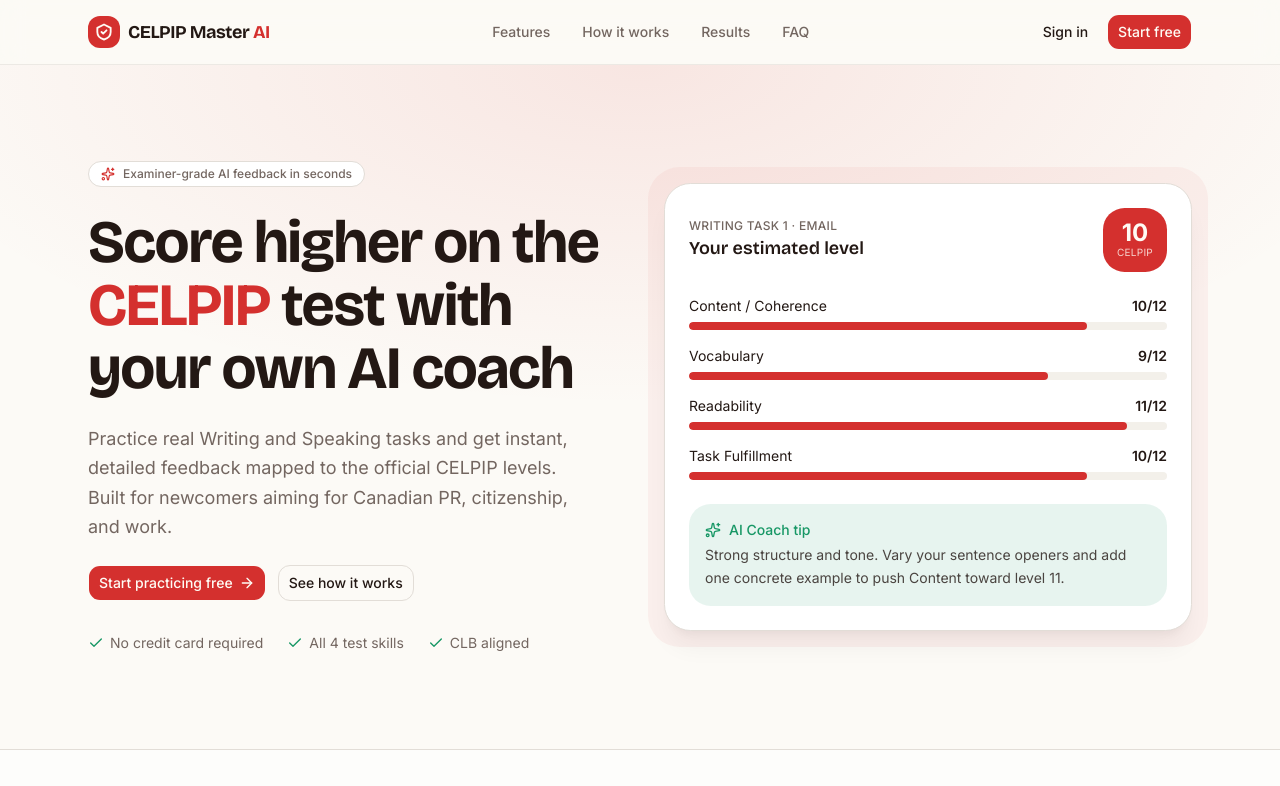
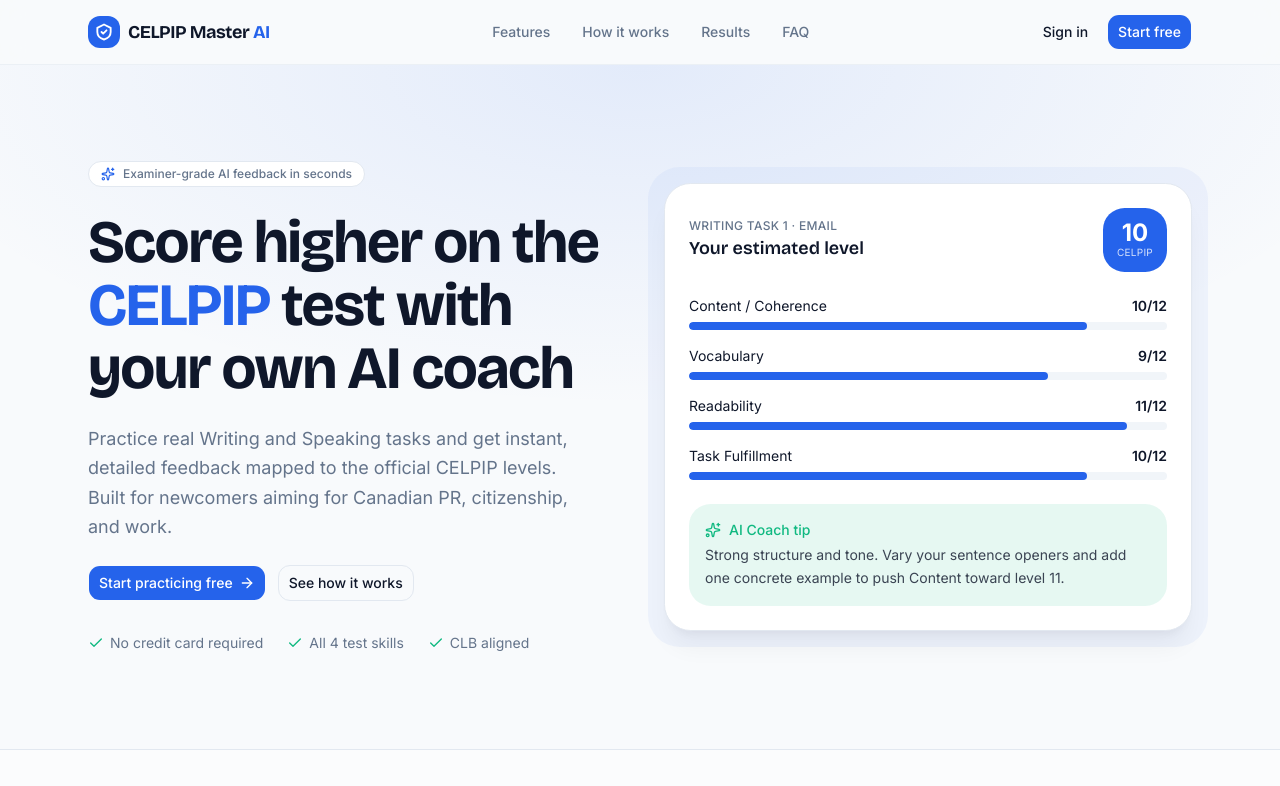
Before and after one commit to shriatri23-a11y/celpip-master-ai, a Next.js app: page / in a window 1280 px wide. Shown: the top 786 px of the page. Built offline with nearby package versions, Linux system fonts and the light colour scheme.

Commit message:
feat: update color palette to CELPIP Master AI brand colors
Co-authored-by: shriatri23-a11y <302353332+shriatri23-a11y@users.noreply.github.com>

```diff
--- a/app/globals.css
+++ b/app/globals.css
@@ -66,22 +66,23 @@
 
 :root {
   color-scheme: light;
-  --background: oklch(0.985 0.006 80);
-  --foreground: oklch(0.22 0.02 40);
-  --card: oklch(1 0 0);
-  --card-foreground: oklch(0.22 0.02 40);
-  --popover: oklch(1 0 0);
-  --popover-foreground: oklch(0.22 0.02 40);
-  --primary: oklch(0.57 0.2 27);
-  --primary-foreground: oklch(0.99 0.01 80);
-  --secondary: oklch(0.95 0.01 80);
-  --secondary-foreground: oklch(0.28 0.02 40);
-  --muted: oklch(0.955 0.008 80);
-  --muted-foreground: oklch(0.52 0.02 45);
-  --accent: oklch(0.94 0.03 40);
-  --accent-foreground: oklch(0.3 0.05 30);
-  --success: oklch(0.6 0.13 160);
-  --success-foreground: oklch(0.99 0.01 80);
+  /* CELPIP Master AI brand palette — Blue / Emerald / Gold */
+  --background: #f8fafc;
+  --foreground: #0f172a;
+  --card: #ffffff;
+  --card-foreground: #0f172a;
+  --popover: #ffffff;
+  --popover-foreground: #0f172a;
+  --primary: #2563eb;
+  --primary-foreground: #ffffff;
+  --secondary: #ecfdf5;
+  --secondary-foreground: #047857;
+  --muted: #f1f5f9;
+  --muted-foreground: #64748b;
+  --accent: #fef3c7;
+  --accent-foreground: #b45309;
+  --success: #10b981;
+  --success-foreground: #ffffff;
   /* CELPIP mock-test chrome — matched to the official practice UI */
   --mt-bg: #f2f3f5;
   --mt-panel: #f7f9fb;
@@ -99,98 +100,98 @@
   --mt-progress-track: #ffffff;
   --mt-timer: #d21f1f;
   --destructive: oklch(0.577 0.245 27.325);
-  --border: oklch(0.9 0.01 70);
-  --input: oklch(0.9 0.01 70);
-  --ring: oklch(0.57 0.2 27);
-  --chart-1: oklch(0.57 0.2 27);
-  --chart-2: oklch(0.6 0.13 160);
-  --chart-3: oklch(0.65 0.14 60);
-  --chart-4: oklch(0.5 0.09 240);
-  --chart-5: oklch(0.45 0.02 40);
+  --border: #e2e8f0;
+  --input: #e2e8f0;
+  --ring: #2563eb;
+  --chart-1: #2563eb;
+  --chart-2: #10b981;
+  --chart-3: #f59e0b;
+  --chart-4: #6366f1;
+  --chart-5: #0ea5e9;
   --radius: 0.75rem;
-  --sidebar: oklch(0.99 0.005 80);
-  --sidebar-foreground: oklch(0.22 0.02 40);
-  --sidebar-primary: oklch(0.57 0.2 27);
-  --sidebar-primary-foreground: oklch(0.99 0.01 80);
-  --sidebar-accent: oklch(0.95 0.01 80);
-  --sidebar-accent-foreground: oklch(0.28 0.02 40);
-  --sidebar-border: oklch(0.9 0.01 70);
-  --sidebar-ring: oklch(0.57 0.2 27);
+  --sidebar: #ffffff;
+  --sidebar-foreground: #0f172a;
+  --sidebar-primary: #2563eb;
+  --sidebar-primary-foreground: #ffffff;
+  --sidebar-accent: #f1f5f9;
+  --sidebar-accent-foreground: #0f172a;
+  --sidebar-border: #e2e8f0;
+  --sidebar-ring: #2563eb;
 }
 
 .dark {
   color-scheme: dark;
-  --success: oklch(0.6 0.13 160);
-  --success-foreground: oklch(0.99 0.01 80);
-  --background: oklch(0.145 0 0);
-  --foreground: oklch(0.985 0 0);
-  --card: oklch(0.205 0 0);
-  --card-foreground: oklch(0.985 0 0);
-  --popover: oklch(0.205 0 0);
-  --popover-foreground: oklch(0.985 0 0);
-  --primary: oklch(0.922 0 0);
-  --primary-foreground: oklch(0.205 0 0);
-  --secondary: oklch(0.269 0 0);
-  --secondary-foreground: oklch(0.985 0 0);
-  --muted: oklch(0.269 0 0);
-  --muted-foreground: oklch(0.708 0 0);
-  --accent: oklch(0.269 0 0);
-  --accent-foreground: oklch(0.985 0 0);
+  --success: #10b981;
+  --success-foreground: #052e1a;
+  --background: #0f172a;
+  --foreground: #f8fafc;
+  --card: #1e293b;
+  --card-foreground: #f8fafc;
+  --popover: #1e293b;
+  --popover-foreground: #f8fafc;
+  --primary: #3b82f6;
+  --primary-foreground: #f8fafc;
+  --secondary: #1e293b;
+  --secondary-foreground: #6ee7b7;
+  --muted: #1e293b;
+  --muted-foreground: #94a3b8;
+  --accent: #422006;
+  --accent-foreground: #fbbf24;
   --destructive: oklch(0.704 0.191 22.216);
-  --border: oklch(1 0 0 / 10%);
+  --border: oklch(1 0 0 / 12%);
   --input: oklch(1 0 0 / 15%);
-  --ring: oklch(0.556 0 0);
-  --chart-1: oklch(0.87 0 0);
-  --chart-2: oklch(0.556 0 0);
-  --chart-3: oklch(0.439 0 0);
-  --chart-4: oklch(0.371 0 0);
-  --chart-5: oklch(0.269 0 0);
-  --sidebar: oklch(0.205 0 0);
-  --sidebar-foreground: oklch(0.985 0 0);
-  --sidebar-primary: oklch(0.488 0.243 264.376);
-  --sidebar-primary-foreground: oklch(0.985 0 0);
-  --sidebar-accent: oklch(0.269 0 0);
-  --sidebar-accent-foreground: oklch(0.985 0 0);
-  --sidebar-border: oklch(1 0 0 / 10%);
-  --sidebar-ring: oklch(0.556 0 0);
+  --ring: #3b82f6;
+  --chart-1: #3b82f6;
+  --chart-2: #10b981;
+  --chart-3: #f59e0b;
+  --chart-4: #818cf8;
+  --chart-5: #38bdf8;
+  --sidebar: #1e293b;
+  --sidebar-foreground: #f8fafc;
+  --sidebar-primary: #3b82f6;
+  --sidebar-primary-foreground: #f8fafc;
+  --sidebar-accent: #0f172a;
+  --sidebar-accent-foreground: #f8fafc;
+  --sidebar-border: oklch(1 0 0 / 12%);
+  --sidebar-ring: #3b82f6;
 }
 
 @media (prefers-color-scheme: dark) {
   :root:not(.light) {
     color-scheme: dark;
-    --success: oklch(0.6 0.13 160);
-    --success-foreground: oklch(0.99 0.01 80);
-    --background: oklch(0.145 0 0);
-    --foreground: oklch(0.985 0 0);
-    --card: oklch(0.205 0 0);
-    --card-foreground: oklch(0.985 0 0);
-    --popover: oklch(0.205 0 0);
-    --popover-foreground: oklch(0.985 0 0);
-    --primary: oklch(0.922 0 0);
-    --primary-foreground: oklch(0.205 0 0);
-    --secondary: oklch(0.269 0 0);
-    --secondary-foreground: oklch(0.985 0 0);
-    --muted: oklch(0.269 0 0);
-    --muted-foreground: oklch(0.708 0 0);
-    --accent: oklch(0.269 0 0);
-    --accent-foreground: oklch(0.985 0 0);
+    --success: #10b981;
+    --success-foreground: #052e1a;
+    --background: #0f172a;
+    --foreground: #f8fafc;
+    --card: #1e293b;
+    --card-foreground: #f8fafc;
+    --popover: #1e293b;
+    --popover-foreground: #f8fafc;
+    --primary: #3b82f6;
+    --primary-foreground: #f8fafc;
+    --secondary: #1e293b;
+    --secondary-foreground: #6ee7b7;
+    --muted: #1e293b;
+    --muted-foreground: #94a3b8;
+    --accent: #422006;
+    --accent-foreground: #fbbf24;
     --destructive: oklch(0.704 0.191 22.216);
-    --border: oklch(1 0 0 / 10%);
+    --border: oklch(1 0 0 / 12%);
     --input: oklch(1 0 0 / 15%);
-    --ring: oklch(0.556 0 0);
-    --chart-1: oklch(0.87 0 0);
-    --chart-2: oklch(0.556 0 0);
-    --chart-3: oklch(0.439 0 0);
-    --chart-4: oklch(0.371 0 0);
-    --chart-5: oklch(0.269 0 0);
-    --sidebar: oklch(0.205 0 0);
-    --sidebar-foreground: oklch(0.985 0 0);
-    --sidebar-primary: oklch(0.488 0.243 264.376);
-    --sidebar-primary-foreground: oklch(0.985 0 0);
-    --sidebar-accent: oklch(0.269 0 0);
-    --sidebar-accent-foreground: oklch(0.985 0 0);
-    --sidebar-border: oklch(1 0 0 / 10%);
-    --sidebar-ring: oklch(0.556 0 0);
+    --ring: #3b82f6;
+    --chart-1: #3b82f6;
+    --chart-2: #10b981;
+    --chart-3: #f59e0b;
+    --chart-4: #818cf8;
+    --chart-5: #38bdf8;
+    --sidebar: #1e293b;
+    --sidebar-foreground: #f8fafc;
+    --sidebar-primary: #3b82f6;
+    --sidebar-primary-foreground: #f8fafc;
+    --sidebar-accent: #0f172a;
+    --sidebar-accent-foreground: #f8fafc;
+    --sidebar-border: oklch(1 0 0 / 12%);
+    --sidebar-ring: #3b82f6;
   }
 }
 
```
